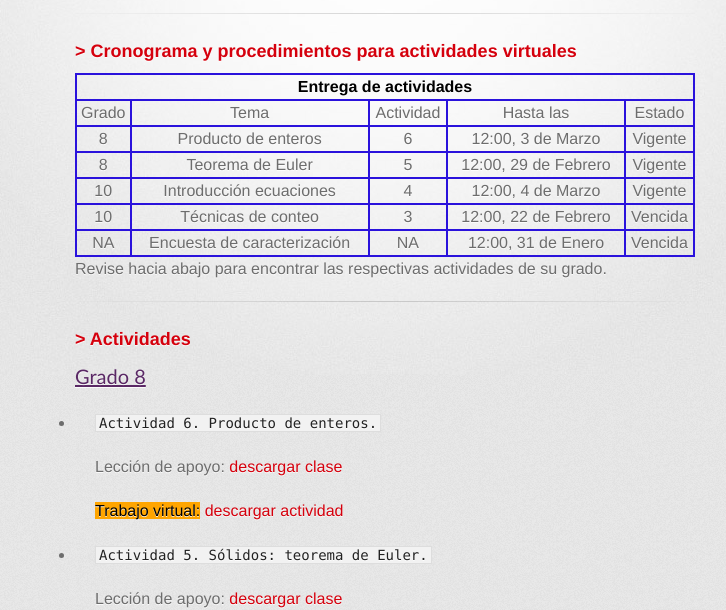
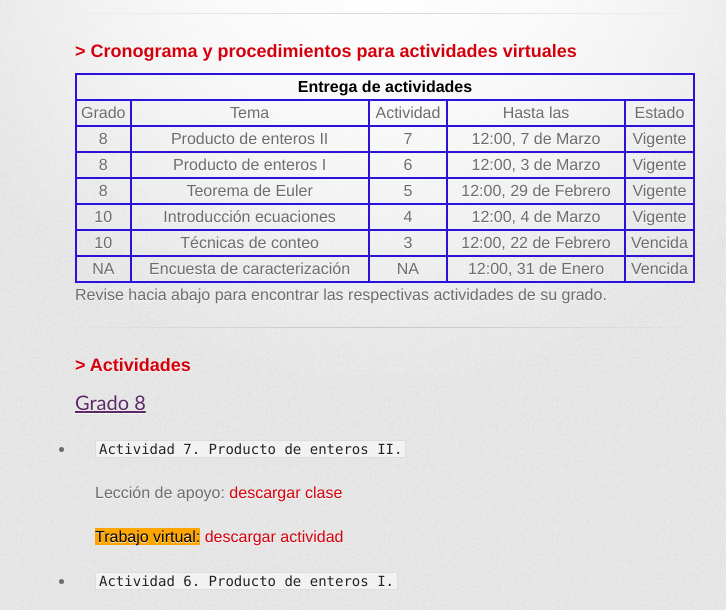
Before and after one commit to mikemolina/repoedu, a plain HTML site: page index.html in a window 1280 px wide. Shown: the part 199-809 px from the top of the page, without its empty margins (255-981 px from the left). Drawn offline with Linux system fonts and the light colour scheme; a web font is replaced by a local one.

Commit message:
Actualizacion 20240303

```diff
--- a/index.html
+++ b/index.html
@@ -37,9 +37,16 @@
 	      <td>Hasta las</td>
 	      <td>Estado</td>
 	    </tr>
+	    <tr>
+	      <td>8</td>
+	      <td>Producto de enteros II</td>
+	      <td>7</td>
+	      <td>12:00, 7 de Marzo</td>
+	      <td>Vigente</td>
+	    </tr>
 	   <tr>
 	      <td>8</td>
-	      <td>Producto de enteros</td>
+	      <td>Producto de enteros I</td>
 	      <td>6</td>
 	      <td>12:00, 3 de Marzo</td>
 	      <td>Vigente</td>
@@ -117,7 +124,12 @@
 	  <p style="font-family: 'Trebuchet MS',sans-serif; font-size: 20px; color: #5A2865"><u>Grado 8</u></p>
 	  <ul>
 	    <li>
-	      <p><code>Actividad 6. Producto de enteros.</code></p>
+	      <p><code>Actividad 7. Producto de enteros II.</code></p>
+	      <p>Lección de apoyo: <a href="https://github.com/mikemolina/repoedu/raw/gh-pages/share/repo/8/2024/Oper_Z-Producto.pdf">descargar clase</a></p>
+	      <p><span style="background: orange; color: black; font-size: 16px">Trabajo virtual:</span> <a href="https://github.com/mikemolina/repoedu/raw/gh-pages/share/repo/8/2024/act7-Producto_Z-II.pdf">descargar actividad</a></p>
+	    </li>
+	    <li>
+	      <p><code>Actividad 6. Producto de enteros I.</code></p>
 	      <p>Lección de apoyo: <a href="https://github.com/mikemolina/repoedu/raw/gh-pages/share/repo/8/2024/Oper_Z-Producto.pdf">descargar clase</a></p>
 	      <p><span style="background: orange; color: black; font-size: 16px">Trabajo virtual:</span> <a href="https://github.com/mikemolina/repoedu/raw/gh-pages/share/repo/8/2024/act6-Producto_Z.pdf">descargar actividad</a></p>
 	    </li>
```
